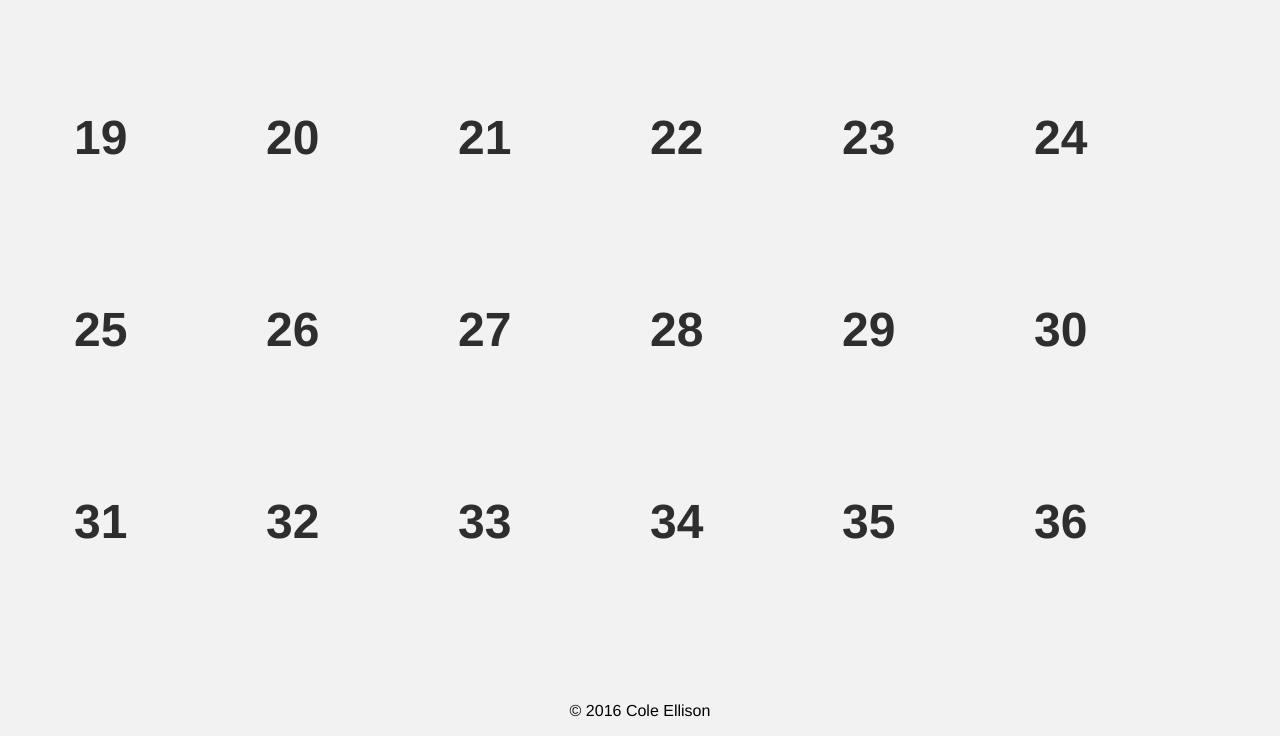
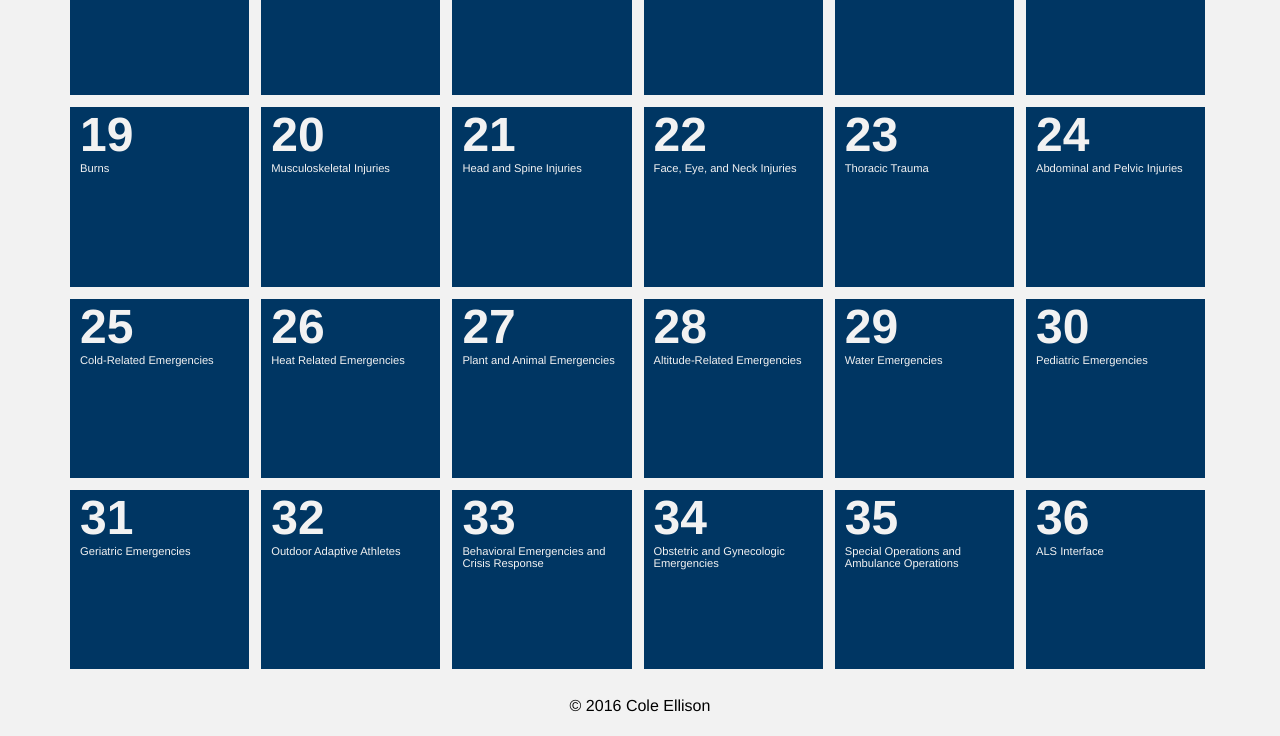
Before and after one commit to crellison/oec, a website: page chapters/index/index.pug in a window 1280 px wide. Shown: the part 702-1438 px from the top of the page. Drawn offline with nearby package versions, Linux system fonts and the light colour scheme; files that its build step writes are made by us from their sources.

Commit message:
style updates so the chapters are easier to read

```diff
--- a/static/styles/style.css
+++ b/static/styles/style.css
@@ -53,7 +53,8 @@ h1,h2,h3,h4,h5,h6,p,a {
   height: 29vw;
   background: var(--blue);
   border-bottom: 1vw solid var(--grey);
-  border-right: 1vw solid var(--grey);
+  border-right: 0.5vw solid var(--grey);
+  border-left: 0.5vw solid var(--grey);
 }
 
 .links .text {
@@ -88,23 +89,12 @@ h1,h2,h3,h4,h5,h6,p,a {
 @media (min-width: 768px)
   and (-webkit-min-device-pixel-ratio: 1) {
     .links > a {
-      color: var(--black);
-      width: 15vw;
-      height: 15vw;
-      background: none;
-      border: none;
-    }
-
-    .links p.title {
-      color: transparent;
+      width: 14vw;
+      height: 14vw;
     }
 
     .links > a:hover {
       color: var(--grey);
-      background: var(--blue);
-    }
-
-    .links > a:hover p.title{
-      color: var(--grey);
+      background: var(--red);
     }
 }
```
Also changed, not shown: dist/static/styles/style.css.
